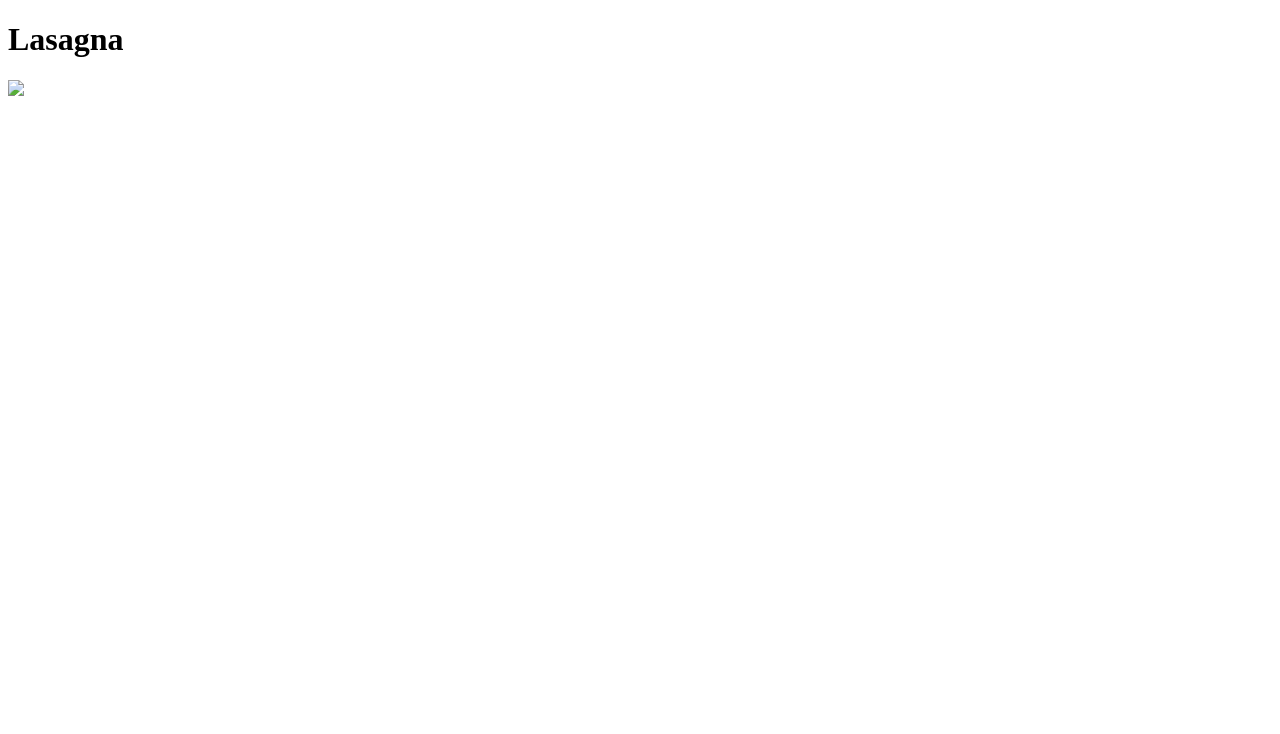
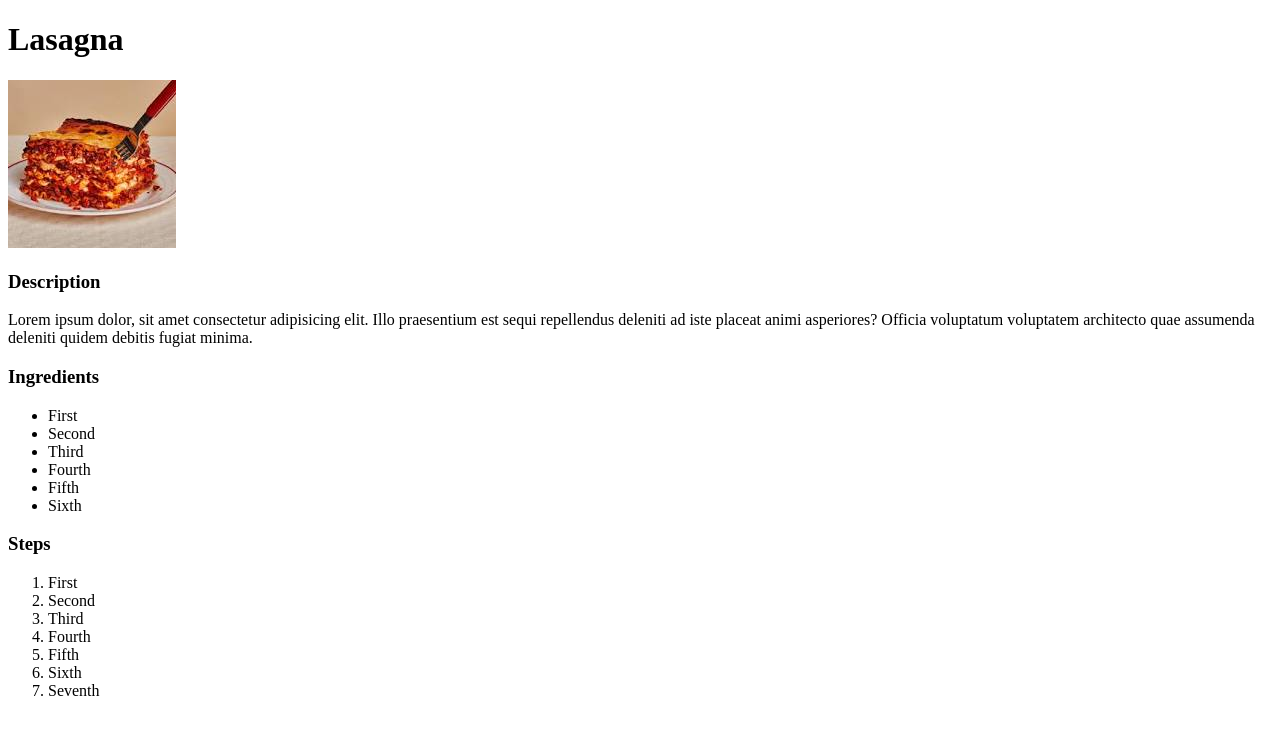
Before and after one commit to Anv-AB/odin-recipes, a plain HTML site: page recipes/lasagna.html in a window 1280 px wide. Drawn offline with Linux system fonts and the light colour scheme.

Commit message:
Added new page for Lava cake Fixed issues with lasagna image not showing

```diff
--- a/recipes/lasagna.html
+++ b/recipes/lasagna.html
@@ -7,6 +7,29 @@
 </head>
 <body>
   <h1>Lasagna</h1>
-  <img src="./images/lasagna.jpeg">
+  <img src="../Images/lasagna.jpeg">
+  <h3>Description</h3>
+  <p>Lorem ipsum dolor, sit amet consectetur adipisicing elit. Illo praesentium est sequi repellendus deleniti ad iste placeat animi asperiores? Officia voluptatum voluptatem architecto quae assumenda deleniti quidem debitis fugiat minima.</p>
+
+  <h3>Ingredients</h3>
+  <ul>
+    <li>First</li>
+    <li>Second</li>
+    <li>Third</li>
+    <li>Fourth</li>
+    <li>Fifth</li>
+    <li>Sixth</li>
+  </ul>
+
+  <h3>Steps</h3>
+  <ol>
+    <li>First</li>
+    <li>Second</li>
+    <li>Third</li>
+    <li>Fourth</li>
+    <li>Fifth</li>
+    <li>Sixth</li>
+    <li>Seventh</li>
+  </ol>
 </body>
 </html>
```
Also changed, not shown: index.html (+9 -1 lines), recipes/lava cake.html (added), 1 other file.
